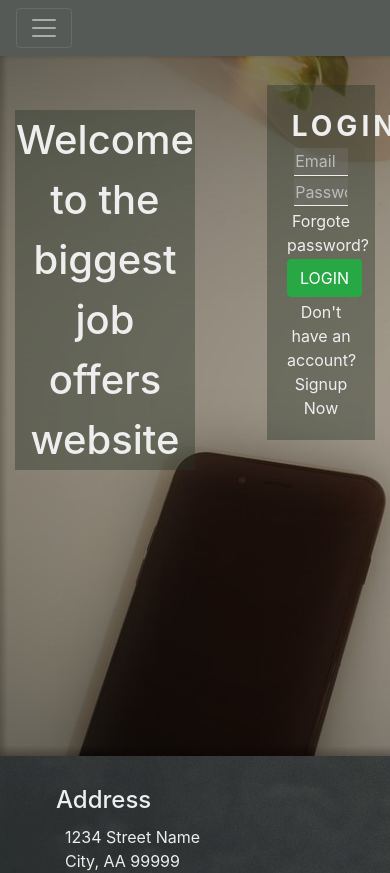
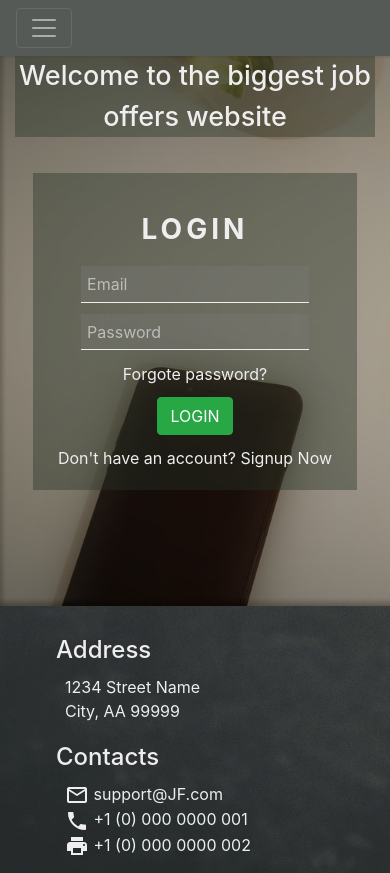
Before and after one commit to muhammadmb/JobFinder, a React (Create React App) app: page /login in a window 390 px wide. Shown: the top 873 px of the page. Built offline with nearby package versions, Linux system fonts and the light colour scheme.

Commit message:
Make Signin form Responsive

```diff
--- a/src/Components/LoginForm/LoginFormStyle.css
+++ b/src/Components/LoginForm/LoginFormStyle.css
@@ -20,7 +20,7 @@
     padding: 20px;
     margin-top: 8%;
     background: rgba(38, 51, 39, 0.4);
-    width: 30%;
+    width: 40%;
     float: right;
 }
 .login .loginForm h3{
@@ -58,3 +58,46 @@
     color: #444;
     text-decoration: none;
 }
+
+@media (max-width: 767px){ /* phone screen */
+
+
+    .login{
+        height: 550px;
+    }
+
+    .login .message p{
+        float: none;
+        width: 100%;
+        margin: auto;
+        font-size: 27px;
+    }
+
+    .login .loginForm{
+        padding: 20px;
+        margin: 10% auto;
+        width: 90%;
+        float: none;
+    }
+
+}
+
+@media (min-width: 768px) and (max-width: 991px){ /* small screen */
+
+    .login{
+        height: 550px;
+    }
+
+    .login .message p{
+        font-size: 27px;
+        width: 30%;
+    }
+
+    .login .loginForm{
+        padding: 20px;
+        width: 60%;
+        float: right;
+    }
+
+
+}
```
